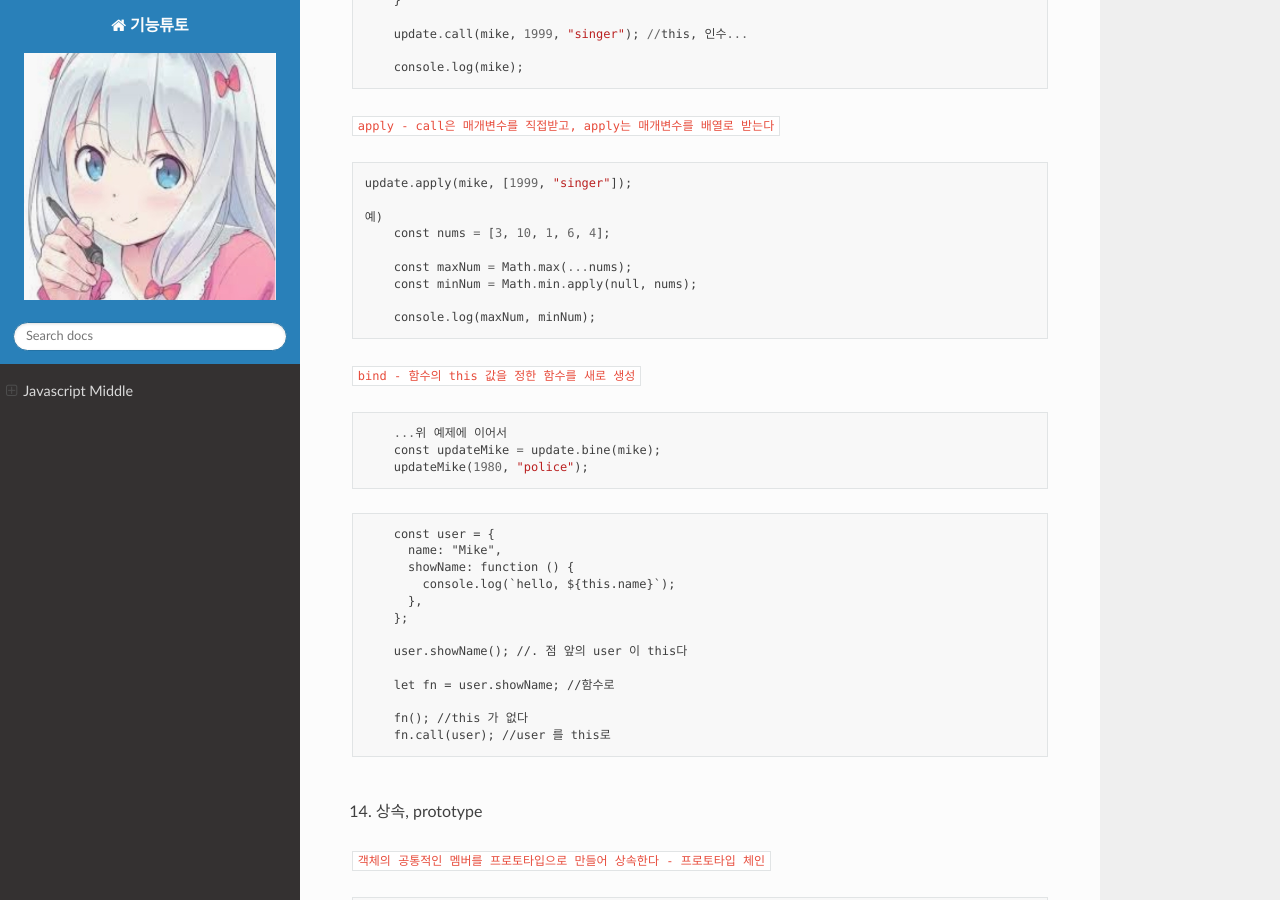
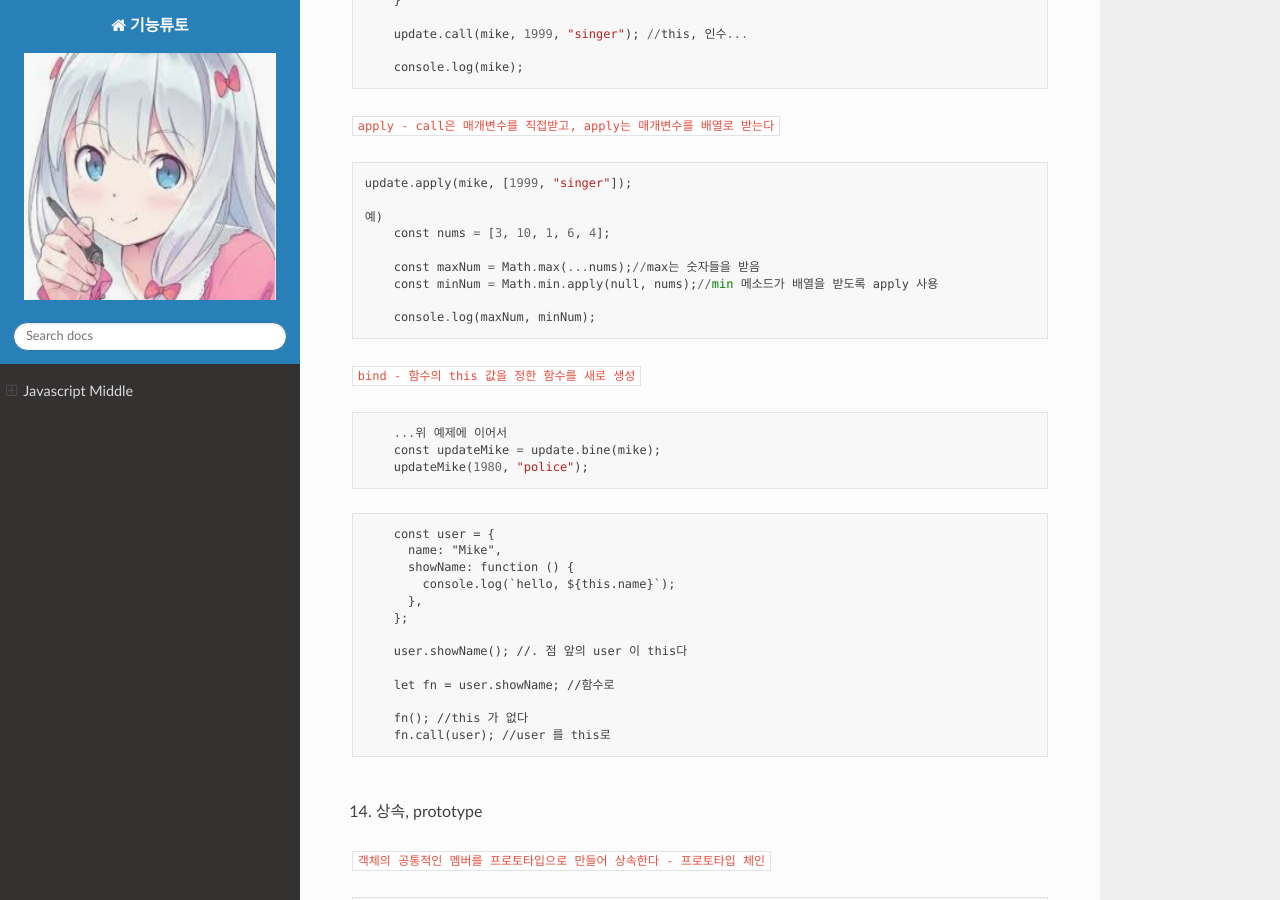
Before and after one commit to lisney/RTD, a Sphinx documentation site: the page built from docs/source/html/javascriptm.md, in a window 1280 px wide and 900 px high, scrolled down 10391 px. Built offline with Sphinx 7.4.7 and the Read the Docs theme 2.0.0, drawn with Linux system fonts in a browser that asks for light colours; pages that are not in the unit, such as notebooks, are missing from menus.

Commit message:
Update javascriptm.md

````diff
--- a/docs/source/html/javascriptm.md
+++ b/docs/source/html/javascriptm.md
@@ -549,8 +549,8 @@ update.apply(mike, [1999, "singer"]);
 예)
     const nums = [3, 10, 1, 6, 4];
 
-    const maxNum = Math.max(...nums);
-    const minNum = Math.min.apply(null, nums);
+    const maxNum = Math.max(...nums);//max는 숫자들을 받음
+    const minNum = Math.min.apply(null, nums);//min 메소드가 배열을 받도록 apply 사용
 
     console.log(maxNum, minNum);
 ```
````
